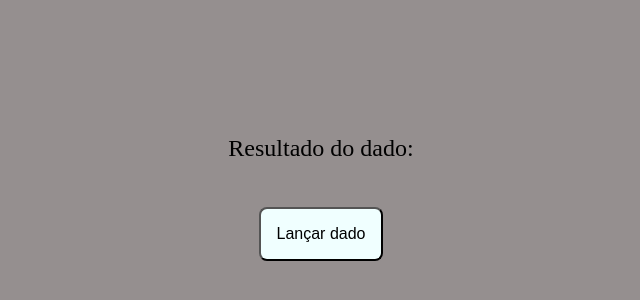
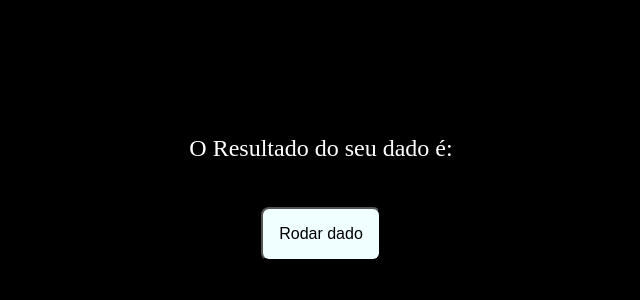
Before and after one commit to ThiegoJ/DadoJavaScript, a plain HTML site: page index.html in a window 1280 px wide. Shown: the part 214-514 px from the top of the page, without its empty margins (319-959 px from the left). Drawn offline with Linux system fonts and the light colour scheme.

Commit message:
3 files modified, 2 deleted

```diff
--- a/index.html
+++ b/index.html
@@ -5,14 +5,14 @@
     <meta http-equiv="X-UA-Compatible" content="IE=edge">
     <meta name="viewport" content="width=device-width, initial-scale=1.0">
     <link rel="stylesheet" href="style.css">
-    <script defer src="app.js"></script>
-    <title>Random Number</title>
+    <script defer src="index.js"></script>
+    <title>Número Aleatório</title>
 </head>
 <body>
     <div>
-        <label for="dice-value">Resultado do dado:</label>
+        <label for="dice-value">O Resultado do seu dado é:</label>
         <span id="dice-value"></span>
-        <button id="btn">Lançar dado</button>
+        <button id="btn">Rodar dado</button>
     </div>
 </body>
 </html>
--- a/package.json
+++ /dev/null
@@ -1,6 +0,0 @@
-{
-  "name": "js",
-  "version": "0.0.0",
-  "private": true,
-  "dependencies": {}
-}
--- a/style.css
+++ b/style.css
@@ -10,18 +10,20 @@ div{
   align-items: center;
   justify-content: center;
   min-height: 100vh;
-  background-color: #958f8f;
+  background-color: #000000;
 }
 
 label{
   height: 2em;
   padding: 1em;
   font-size: 24px;
-  margin-bottom: 1em;
+  margin-bottom:      1em;
+  color:white
 }
 span{
   font-size: 24px;
   margin-bottom: 1em;
+  color:white
 }
 
 button{
@@ -34,7 +36,7 @@ button{
 }
 
 button:hover{
-  color: wheat;
-  background-color: blueviolet;
+  color: rgb(250, 250, 250);
+  background-color: rgb(250, 13, 13);
   transform: scale(1.05);
 }
--- a/tsconfig.json
+++ /dev/null
@@ -1,5 +0,0 @@
-{
-  "compilerOptions": {
-    "target": "esnext"
-  }
-}
```
Also changed, not shown: README.md.
